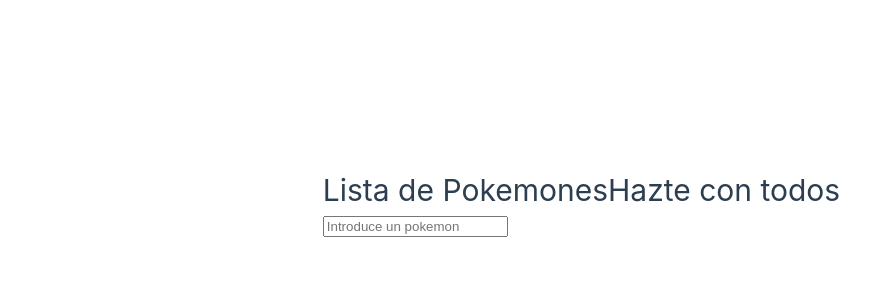
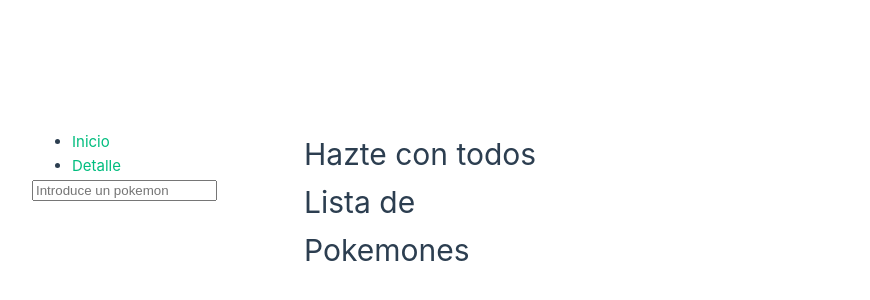
Before and after one commit to bielidev/M14-pokemon-cataloge, a Vue app: page / in a window 1280 px wide. Shown: the part 198-498 px from the top of the page, without its empty margins (32-902 px from the left). Built offline with nearby package versions, Linux system fonts and the light colour scheme.

Commit message:
components crested

```diff
--- a/package.json
+++ b/package.json
@@ -10,7 +10,8 @@
     "type-check": "vue-tsc --noEmit -p tsconfig.app.json --composite false"
   },
   "dependencies": {
-    "vue": "^3.3.4"
+    "vue": "^3.3.4",
+    "vue-router": "^4.2.5"
   },
   "devDependencies": {
     "@tsconfig/node18": "^18.2.2",
--- a/src/App.vue
+++ b/src/App.vue
@@ -1,18 +1,17 @@
 <script setup lang="ts">
-import PokeSeek from "./components/pokeSeek.vue";
-import  pokemonList  from "./components/pokemonList.vue";
+import PokeSeek from "@/components/PokeSeek.vue";
 </script>
 
 <template>
- <pokemonList>
-
- </pokemonList>
-
-
-
- <PokeSeek>
-
- </PokeSeek>
-
+    <div id="app">
+        <nav>
+            <ul>
+                <li><router-link to="/">Inicio</router-link></li>
+                <li><router-link to="/detail">Detalle</router-link></li>
+            </ul>
+        </nav>
+        <PokeSeek />
+       <router-view />
+    </div>
 
 </template>
```
Also changed, not shown: src/main.ts (+8 -4 lines), src/routes/index.ts (added, +19 -0 lines), src/views/PokemonDetailView.vue (renamed from src/components/pokemonDetail.vue), src/views/PokemonListView.vue (renamed from src/components/pokemonList.vue), 1 other file (tests, documents, lock files or other folders).
